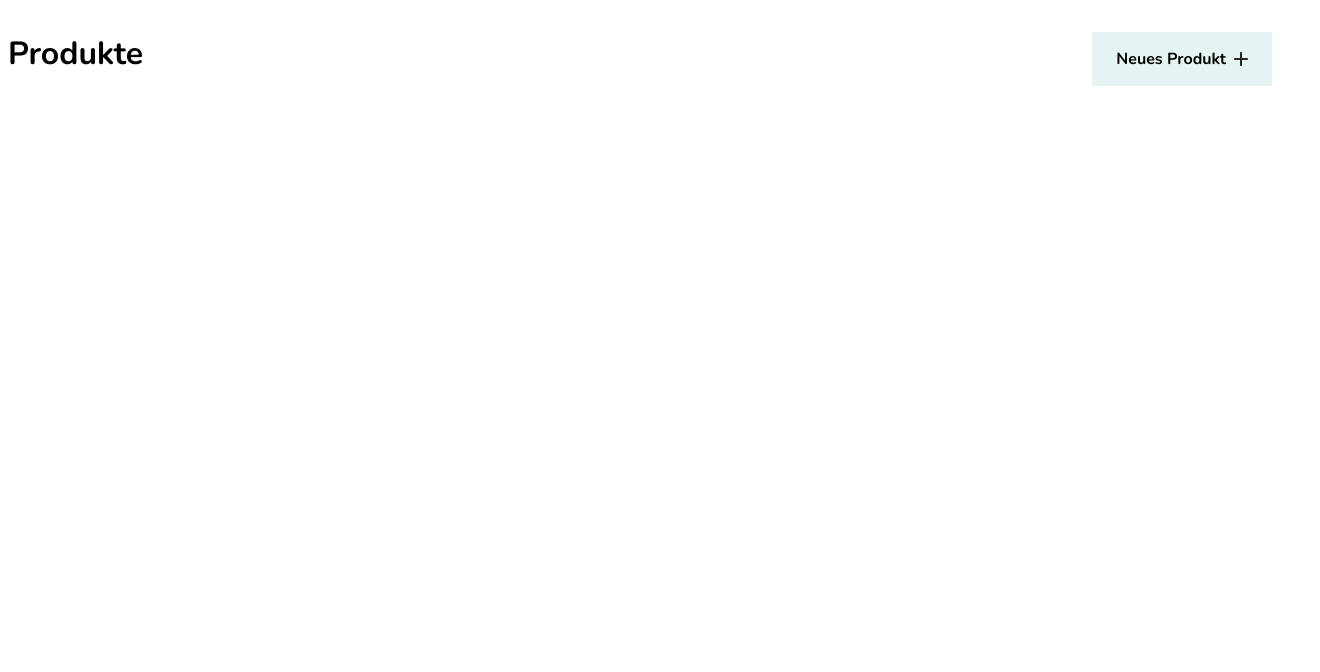
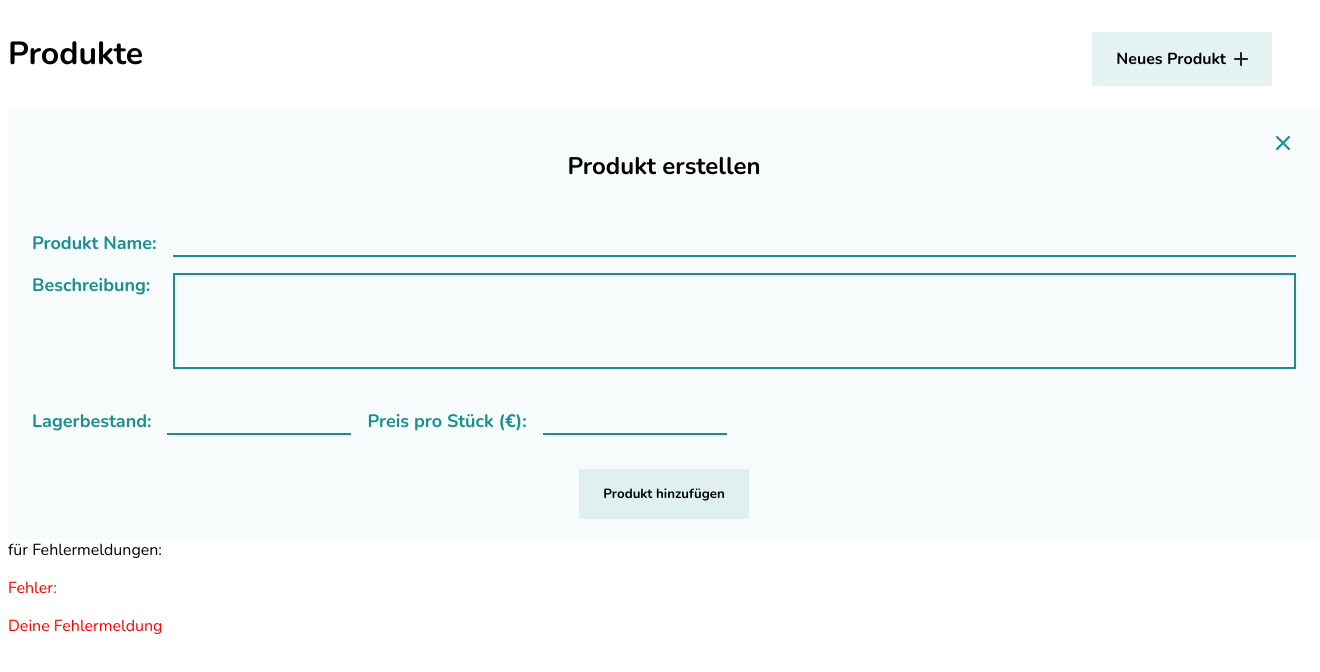
Before and after one commit to ttoebbe/product-list, an Angular app: page /productform in a window 1280 px wide. Before the commit this address led to /. Shown: the top 672 px of the page, 1320 px wide, since content can reach past the window. Built offline with nearby package versions, Linux system fonts and the light colour scheme.

Commit message:
feat: form for new Products

```diff
--- a/src/app/app.routes.ts
+++ b/src/app/app.routes.ts
@@ -1,8 +1,10 @@
 import { Routes } from '@angular/router';
 import { ProductDetail } from './shared/components/product-detail/product-detail';
 import { ProductList } from './shared/components/product-list/product-list';
+import { ProductForm } from './shared/components/product-form/product-form';
 
 export const routes: Routes = [
     {path: "", component: ProductList}, //rootebene
-    {path: "detail/:name", component: ProductDetail} //rootebene
+    {path: "detail/:name", component: ProductDetail}, //rootebene
+    {path:"productform", component:ProductForm} //rootebene
 ];
--- a/src/app/layout/header/header.html
+++ b/src/app/layout/header/header.html
@@ -1,7 +1,7 @@
 <header class="main-header">
   <h1 class="main-header__title">Produkte</h1>
 
-  <a class="btn" [class.btn--primary]="path == ''" [class.btn--secondary]="path == 'detail'">
+  <a routerLink="productform" class="btn" [class.btn--primary]="path == ''" [class.btn--secondary]="path == 'detail'">
     @if (path != '') {
       <svg
         xmlns="http://www.w3.org/2000/svg"
--- a/src/app/layout/header/header.ts
+++ b/src/app/layout/header/header.ts
@@ -1,9 +1,10 @@
 import { Component } from '@angular/core';
+import { RouterLink } from '@angular/router';
 
 
 @Component({
   selector: 'app-header',
-  imports: [],
+  imports: [RouterLink],
   templateUrl: './header.html',
   styleUrl: './header.scss',
 })
--- /dev/null
+++ b/src/app/shared/components/product-form/product-form.html
@@ -0,0 +1,28 @@
+<section class="product-form">
+    <header class="product-form__header">
+        <h1>Produkt erstellen</h1>
+        <a href="" class="btn--close"></a>
+    </header>
+    <form>
+        <fieldset class="product-form__fieldset--vert">
+            <legend>Product Information</legend>
+            <label for="product-name">Produkt Name:</label>
+            <input type="text" id="product-name" />
+            <label for="description">Beschreibung:</label>
+            <textarea id="description" name="description" rows="4"></textarea>
+        </fieldset>
+        <fieldset class="product-form__fieldset--hori">
+            <legend>Stock &amp; Pricing</legend>
+            <label for="stock">Lagerbestand:</label>
+            <input type="number" id="stock" name="stock" />
+            <label for="price">Preis pro Stück (€):</label>
+            <input type="number" id="price" name="price" step="0.01" />
+        </fieldset>
+        <button class="btn btn--primary">Produkt hinzufügen</button>
+    </form>
+</section>
+für Fehlermeldungen:
+<p class="product-form__error">Fehler:</p>
+<p class="product-form__error">
+ Deine Fehlermeldung
+</p>
```
Also changed, not shown: src/app/shared/components/product-form/product-form.ts (added, +9 -0 lines), src/app/shared/components/product-form/product-form.scss (added).
